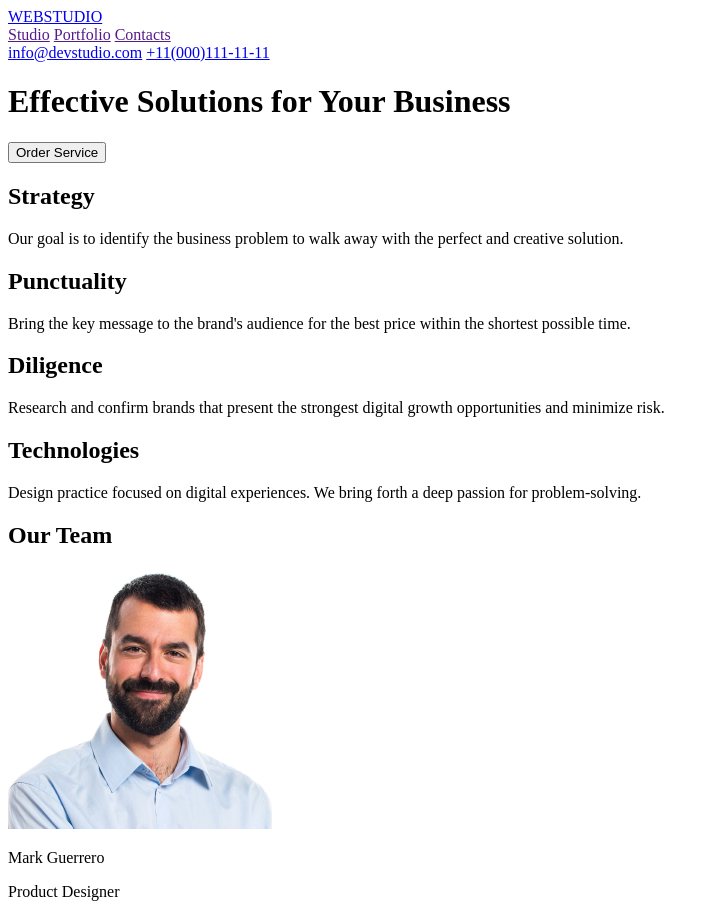
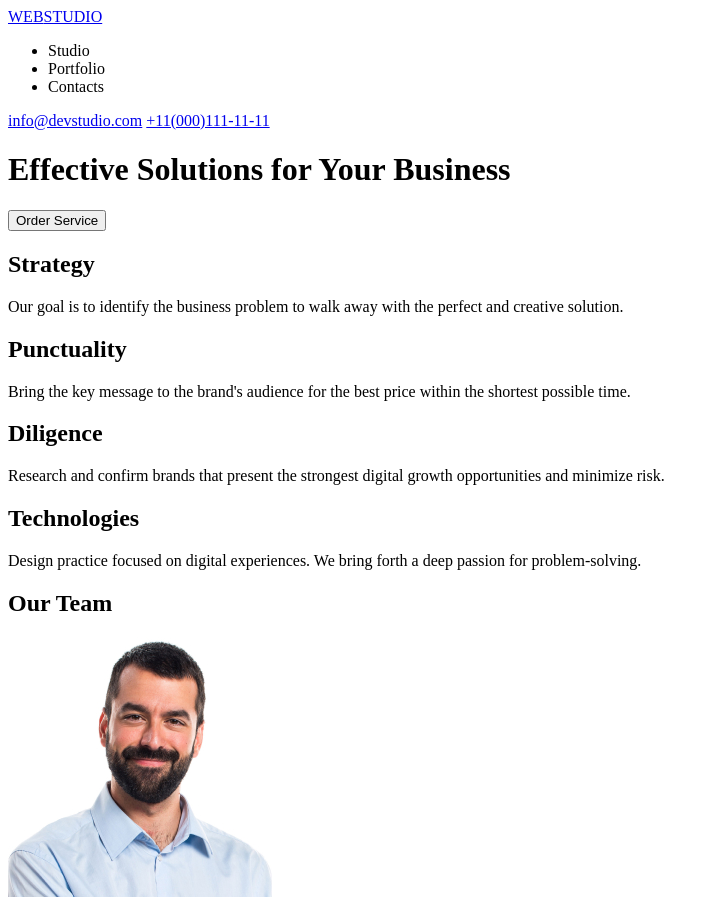
Before and after one commit to nikitozec/goit-markup-hw-1, a plain HTML site: page index.html in a window 1280 px wide. Shown: the top 904 px of the page, without its empty margins (0-719 px from the left). Drawn offline with Linux system fonts and the light colour scheme.

Commit message:
Update index.html

```diff
--- a/index.html
+++ b/index.html
@@ -9,13 +9,13 @@
 
 <body>
     <header>
-        <div>
-            <a href="WEBSTUDIO">WEB</a><a href="WEBSTUDIO">STUDIO</a>
-        </div>
+        <a href="WEBSTUDIO">WEB</a><a href="WEBSTUDIO">STUDIO</a>
         <nav>
-            <a href="">Studio</a>
-            <a href="">Portfolio</a>
-            <a href="">Contacts</a>
+            <ul>
+                <li href="">Studio</li>
+                <li href="">Portfolio</li>
+                <li href="">Contacts</li>
+            </ul>
         </nav>
         <a href="mailto:info@devstudio.com">info@devstudio.com</a>
         <a href="tel:+11(000)111-11-11">+11(000)111-11-11</a>
```
